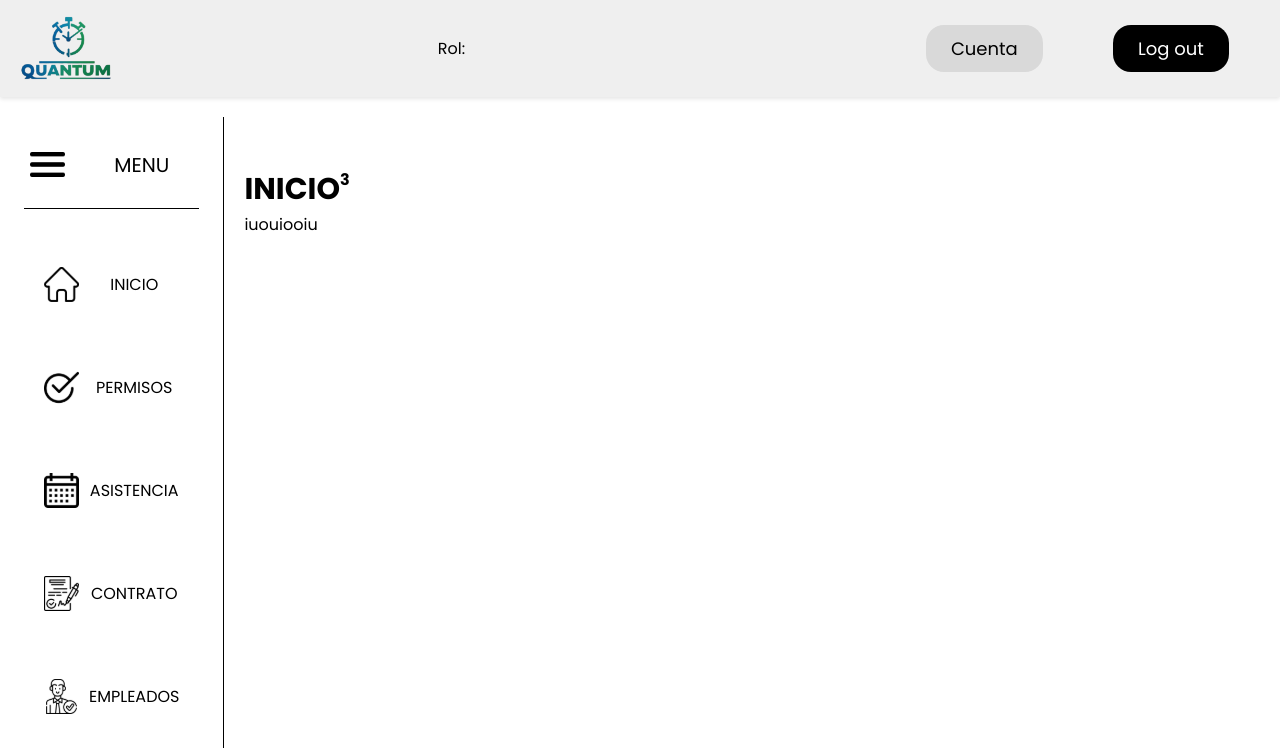
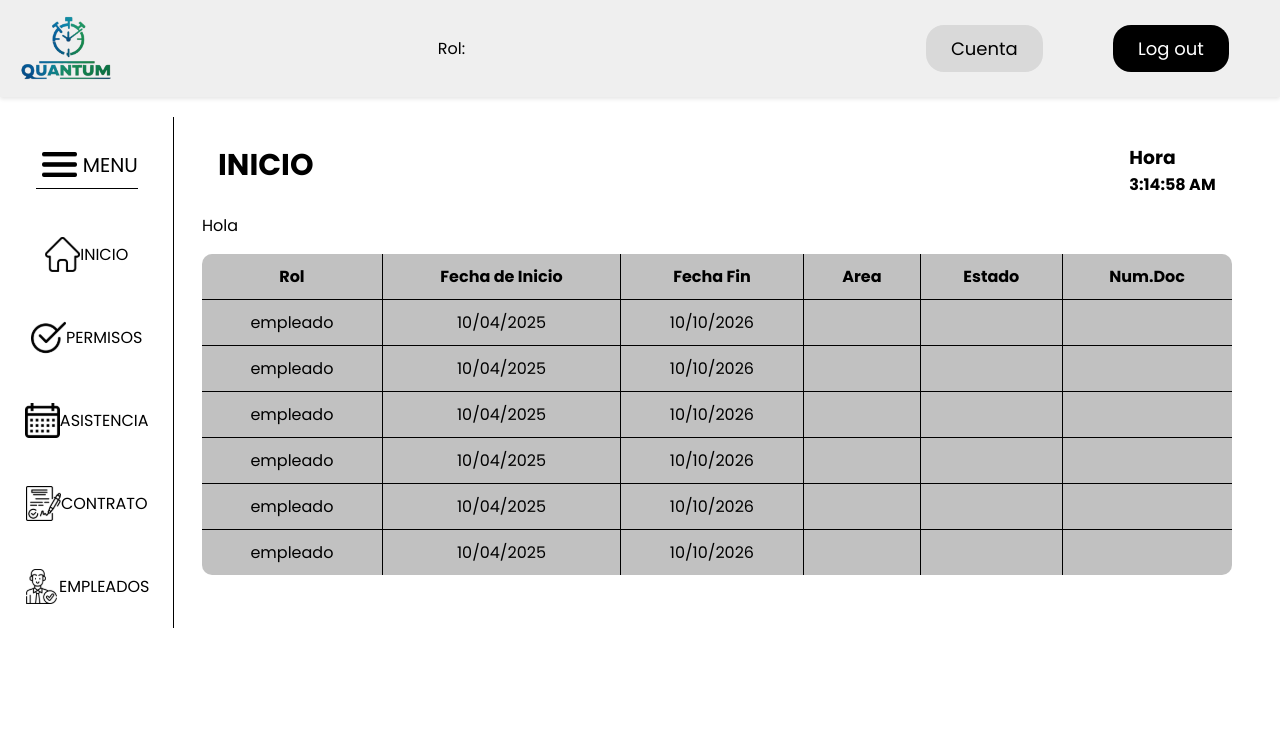
Before and after one commit to T0rricelly/mookup_quantum, a React (Vite) app: page /home in a window 1280 px wide. Shown: the top 752 px of the page. Built offline with nearby package versions, Linux system fonts and the light colour scheme.

Commit message:
home complete

```diff
--- a/src/components/components_home/Home.jsx
+++ b/src/components/components_home/Home.jsx
@@ -2,7 +2,7 @@
 import Menu from "./menu.jsx";
 import Header from "./Header_home.jsx";
 import Cont_home from "./cont_home.jsx";
-
+import '../../styles/styles_home/Home.css'
 
 
 export const Home = () => {
@@ -11,10 +11,10 @@ export const Home = () => {
       <Header />
 
       <div className="contenedor">
-          <aside>
+          <aside className="MENU">
             <Menu />
           </aside>
-          <section>
+          <section className="CONTENIDO">
             <Cont_home/>
           </section>
       </div>
--- a/src/components/components_home/cont_home.jsx
+++ b/src/components/components_home/cont_home.jsx
@@ -1,22 +1,99 @@
 import "../../styles/styles_home/Cont_home.css";
+import { useState, useEffect } from "react";
+export const Cont_home = () => {
+  const [horaActual, setHoraActual] = useState(new Date().toLocaleTimeString());
 
-export const Cont_home = () => {
-  const time = document.getElementById("hora");
-  const interval = setInterval(() => {
-    const local = new Date();
-    time.innerHTML = local.toLocaleTimeString();
+  useEffect(() => {
+    const intervalo = setInterval(() => {
+      setHoraActual(new Date().toLocaleTimeString());
     }, 1000);
+
+    return () => clearInterval(intervalo);
+  }, []);
   return (
     <>
+      <section className="cont_home">
         <nav className="tiempo">
           <h1 className="titulo_ini">INICIO</h1>
+          <article>
+            <h3>Hora</h3>
+            <h4 id="hora">{horaActual}</h4>
+          </article>
 
-        <h4 id="hora">{interval}</h4>
         </nav>
         <article className="saludo">
-        <p>iuouiooiu</p>
+          <p>Hola</p>
         </article>
-      <nav></nav>
+        <section className="tabla_container">
+          <table className="tabla">
+            <thead>
+              <tr>
+                <th>Rol</th>
+                <th>Fecha de Inicio</th>
+                <th>Fecha Fin</th>
+                <th>Area</th>
+                <th>Estado</th>
+                <th>Num.Doc</th>
+              </tr>
+            </thead>
+
+            <tbody>
+              <tr>
+                <td> empleado</td>
+                <td>10/04/2025</td>
+                <td>10/10/2026</td>
+                <td></td>
+                <td></td>
+                <td></td>
+              </tr>
+              <tr>
+                <td> empleado</td>
+                <td>10/04/2025</td>
+                <td>10/10/2026</td>
+                <td></td>
+                <td></td>
+                <td></td>
+              </tr>
+              <tr>
+                <td> empleado</td>
+                <td>10/04/2025</td>
+                <td>10/10/2026</td>
+                <td></td>
+                <td></td>
+                <td></td>
+              </tr>
+              <tr>
+                <td> empleado</td>
+                <td>10/04/2025</td>
+                <td>10/10/2026</td>
+                <td></td>
+                <td></td>
+                <td></td>
+              </tr>
+              <tr>
+                <td> empleado</td>
+                <td>10/04/2025</td>
+                <td>10/10/2026</td>
+                <td></td>
+                <td></td>
+                <td></td>
+              </tr>
+              <tr>
+                <td> empleado</td>
+                <td>10/04/2025</td>
+                <td>10/10/2026</td>
+                <td></td>
+                <td></td>
+                <td></td>
+              </tr>
+            </tbody>
+
+
+
+          </table>
+        </section>
+      </section>
+
     </>
   );
 };
--- a/src/components/components_home/menu.jsx
+++ b/src/components/components_home/menu.jsx
@@ -5,29 +5,36 @@ import Cal from '../../assets/icons/calendar.svg'
 import Contra from '../../assets/icons/sign.svg'
 import Emp from '../../assets/icons/employe.svg'
 import '../../styles/styles_home/Menu.css'
-export const Menu = () => {
-  return (
-    <ul className='menu'>
-        <li className='titulo_menu'><img src={Barras} alt="Barras_menu" />
-          MENU
+  export const Menu = () => {
+    return (
+      <ul className='menu'>
+        <li className='titulo_menu'>
+          <img src={Barras} alt="Barras_menu" />
+          <span>MENU</span>
         </li>
-        <li className='text_menu'><img src={Casa} alt="Casa" />
-          INICIO
+        <li className='text_menu'>
+          <img src={Casa} alt="Casa" />
+          <span>INICIO</span>
         </li>
-        <li className='text_menu'><img src={Check} alt="Check" />
-          PERMISOS
+        <li className='text_menu'>
+          <img src={Check} alt="Check" />
+          <span>PERMISOS</span>
         </li>
-        <li className='text_menu'><img src={Cal} alt="Calendario" />
-          ASISTENCIA
+        <li className='text_menu'>
+          <img src={Cal} alt="Calendario" />
+          <span>ASISTENCIA</span>
         </li>
-        <li className='text_menu'><img src={Contra} alt="Hoja" />
-          CONTRATO
+        <li className='text_menu'>
+          <img src={Contra} alt="Hoja" />
+          <span>CONTRATO</span>
         </li>
-        <li className='text_menu'><img src={Emp} alt="Empleado" />
-          EMPLEADOS
+        <li className='text_menu'>
+          <img src={Emp} alt="Empleado" />
+          <span>EMPLEADOS</span>
         </li>
-    </ul>
-  )
-}
+      </ul>
+    );
+  }
+
 
 export default Menu
--- a/src/styles/styles_home/Cont_home.css
+++ b/src/styles/styles_home/Cont_home.css
@@ -1,15 +1,51 @@
-.contenedor{
+.cont_home{
+    padding: 10px;
+}
+.tiempo{
     display: flex;
-    padding: 20px 0px;
-}
-section{
-    padding: 50px 20px;
+    padding: 1rem;
     width: 100%;
+    justify-content: space-between;
 }
 .titulo_ini{
     font-size: 30px;
 }
-.tiempo{
-    display: flex;
+.tabla_container {
+    width: 100%;
+    overflow-x: auto;
+    overflow: hidden;
+    margin-top: 1rem;
+    border-radius: 10px;
 
+    background-color: rgba(167, 167, 167, 0.699);
+  }
+.tabla{
+    width: 100%;
+    border-collapse:separate;
+    border-spacing: 0;
 }
+td, th{
+    border-bottom: solid 1px;
+    border-right:  solid 1px;
+    padding: 10px 20px;
+    text-align: center;
+}
+.tabla tr:last-child td {
+    border-bottom: none;
+  }
+  .tabla th:last-child,td:last-child{
+    border-right: none;
+  }
+  /*.tabla th:last-child{
+    border-right: none;
+  }*/
+@media (max-width: 600px) {
+    .tabla {
+      min-width: 100%;
+    }
+
+    td, th {
+      font-size: 14px;
+      padding: 8px;
+    }
+  }
--- /dev/null
+++ b/src/styles/styles_home/Home.css
@@ -0,0 +1,10 @@
+.contenedor{
+    display: flex;
+    padding: 20px 0px;
+}
+.MENU{
+    width: 15%;
+}
+.CONTENIDO{
+    width: 82%;
+}
--- a/src/styles/styles_home/Menu.css
+++ b/src/styles/styles_home/Menu.css
@@ -2,31 +2,48 @@
     display: flex;
     gap: 3rem;
     flex-direction: column;
+   text-align: center;
+   align-items: center;
+    padding: 1.5rem;
+    width: max-content;
+    border-right: solid 1px;
 
-    justify-content: center;
-    padding: 1.5rem;
-    border-right: solid 1px;
-    width: max-content;
 }
 .titulo_menu{
     align-items: center;
-    text-align: center;
-    display: grid;
-    grid-template-columns: 60px 1fr;
+    display: flex;
     font-size:20px;
     border-bottom: solid 1px;
-    padding-bottom: 20px;
 }
 .text_menu{
     align-items: center;
-    text-align: center;
-    display: grid;
-    grid-template-columns: 45px 1fr;
+    display: flex;
     border-radius: 3px;
-    padding: 10px 20px;
+
 }
-.text_menu:hover{
+.text_menu:hover {
+    text-decoration: underline;
+    text-decoration-thickness: 2px;
+    text-underline-offset: 3px;
+    background-color: rgba(0, 0, 0, 0.05);
+    cursor: pointer;
+    border-radius: 8px;
+  }
 
-    text-underline-position:below;
-    cursor: pointer;
-}
+  /* Responsivo: solo íconos en pantallas pequeñas */
+  @media (max-width: 760px) {
+    .menu {
+      width: 80px;
+    }
+
+    .titulo_menu span,
+    .text_menu span {
+      display: none;
+    }
+
+    .titulo_menu,
+    .text_menu {
+      justify-content: center;
+      padding: 10px;
+    }
+  }
```
Lines whose indentation alone changed are shown as unchanged.
